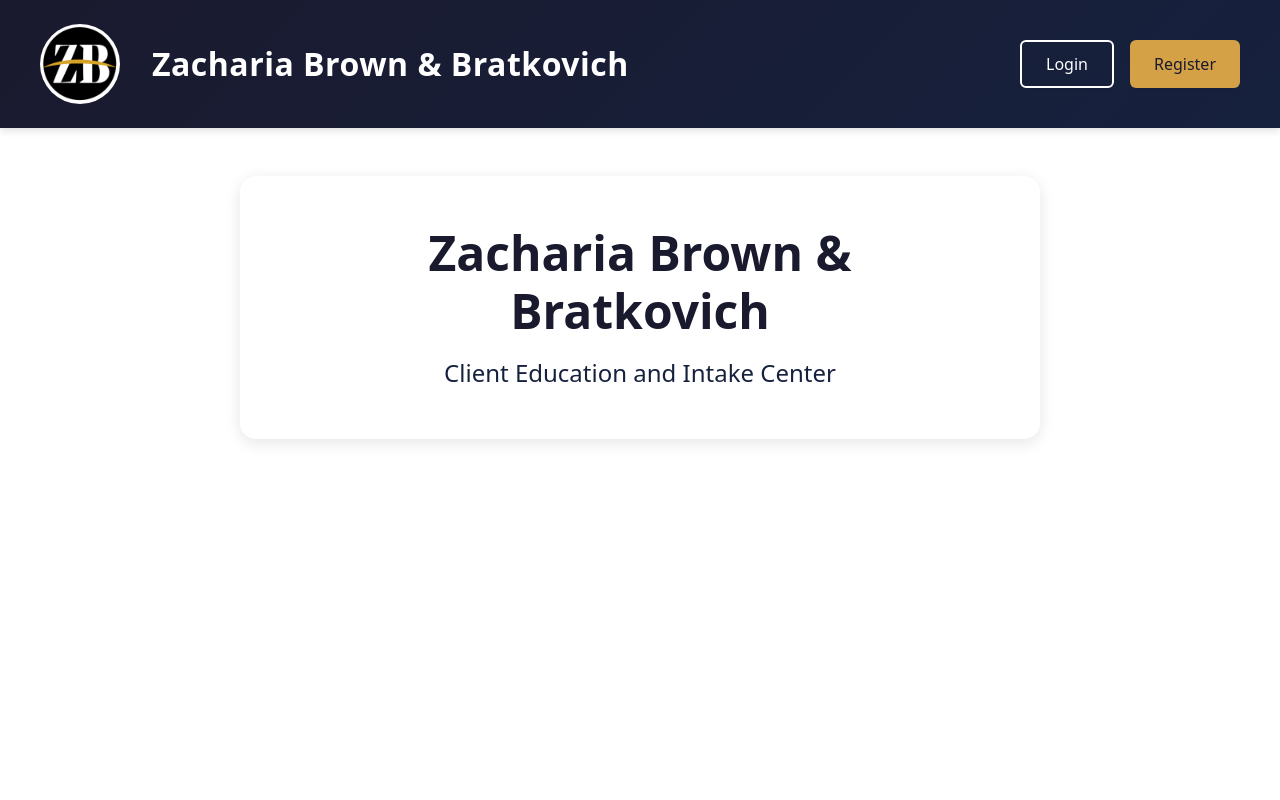
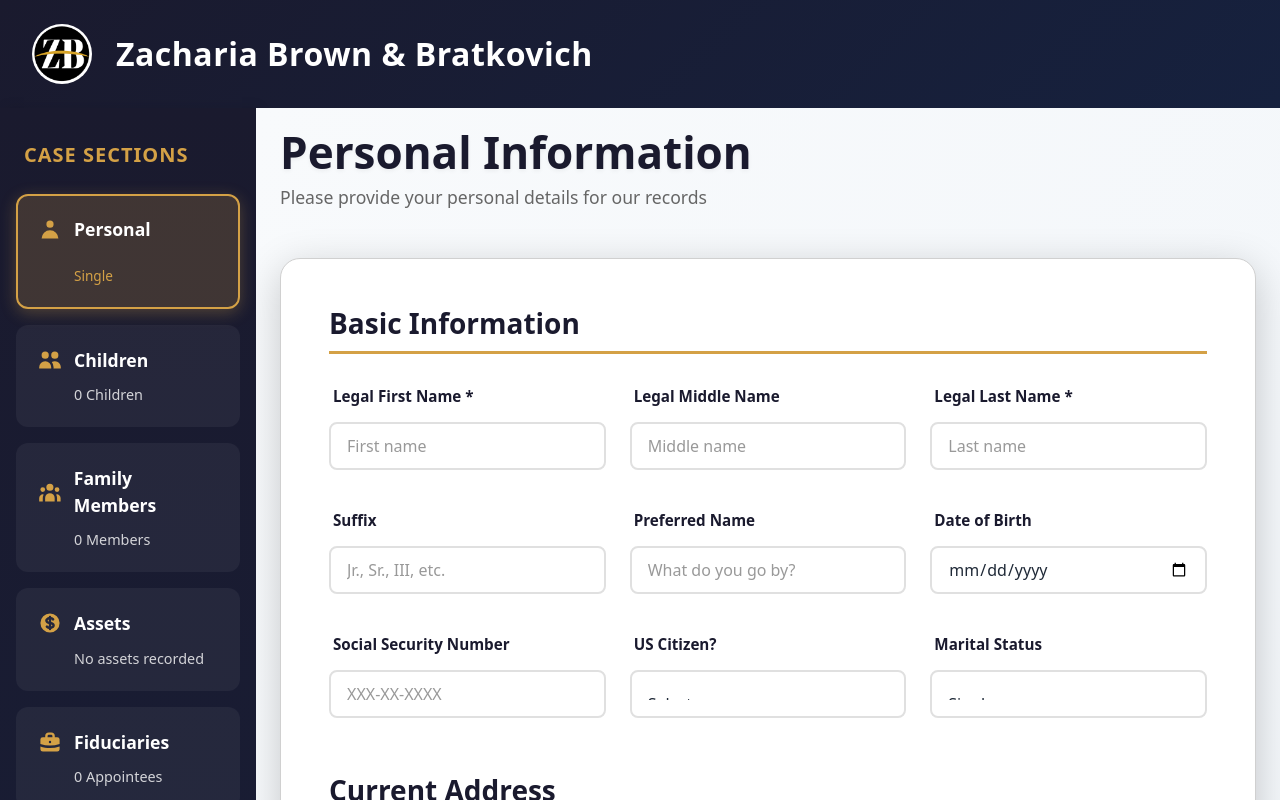
Before and after one commit to CarlZacharia/ZBBIntake, an Angular app: page /mainintake in a window 1280 px wide. Before the commit this address led to /. Shown: the top 800 px of the page. Built offline with nearby package versions, Linux system fonts and the light colour scheme.

Commit message:
10052025-3

```diff
--- a/src/app/app.routes.ts
+++ b/src/app/app.routes.ts
@@ -4,12 +4,13 @@ import { LoginComponent } from './login/login.component';
 import { RegistrationComponent } from './registration/registration.component';
 import { IntakehubComponent } from './private/intakehub/intakehub.component';
 import { PersonalComponent } from './private/personal/personal.component';
+import { MainintakeComponent } from './private/mainintake/mainintake.component';
 
 export const routes: Routes = [
   { path: '', component: MainPublicComponent },
   { path: 'login', component: LoginComponent },
   { path: 'registration', component: RegistrationComponent },
   { path: 'intakehub', component: IntakehubComponent },
-  { path: 'personal', component: PersonalComponent },
+  { path: 'mainintake', component: MainintakeComponent },
   { path: '**', redirectTo: '' }
 ];
--- a/src/app/private/intakehub/intakehub.component.html
+++ b/src/app/private/intakehub/intakehub.component.html
@@ -66,19 +66,19 @@
       <h2 class="section-title">Select Intake Type</h2>
 
       <div class="intake-cards-grid">
-        <div class="intake-card" routerLink="/main" routerLinkActive="router-link-active">
+        <div class="intake-card" routerLink="/mainintake" routerLinkActive="router-link-active">
           <h3>Estate Planning Single</h3>
           <p>Single individual estate planning</p>
         </div>
-        <div class="intake-card" routerLink="/main" routerLinkActive="router-link-active">
+        <div class="intake-card" routerLink="/mainintake" routerLinkActive="router-link-active">
           <h3>Estate Planning Married</h3>
           <p>Married couple estate planning</p>
         </div>
-        <div class="intake-card" routerLink="/main" routerLinkActive="router-link-active">
+        <div class="intake-card" routerLink="/mainintake" routerLinkActive="router-link-active">
           <h3>Elder Law Benefits Single</h3>
           <p>Single individual elder law benefits</p>
         </div>
-        <div class="intake-card" routerLink="/main" routerLinkActive="router-link-active">
+        <div class="intake-card" routerLink="/mainintake" routerLinkActive="router-link-active">
           <h3>Elder Law Benefits Married</h3>
           <p>Married couple elder law benefits</p>
         </div>
@@ -128,5 +128,3 @@
         </div>
       </div>
     </div>
-  </main>
-</div>
--- a/src/app/private/personal/personal.component.css
+++ b/src/app/private/personal/personal.component.css
@@ -2,9 +2,9 @@
 
 /* Override Tailwind/DaisyUI defaults for better spacing and colors */
 
-/* Main container - enhanced background */
+/* Main container - enhanced background with better contrast */
 .personal-container {
-  background: linear-gradient(135deg, #1a1a2e 0%, #16213e 10%, #f5f5f5 10%);
+  background: linear-gradient(135deg, #1a1a2e 0%, #16213e 10%, #5f6162 10%);
   min-height: 100vh;
 }
 
@@ -141,10 +141,15 @@
   font-size: 1.1rem;
 }
 
-/* Card shadow enhancement */
+/* Card shadow enhancement - much stronger contrast */
 :host ::ng-deep .shadow-xl {
-  box-shadow: 0 8px 24px rgba(0, 0, 0, 0.12) !important;
+  box-shadow: 0 10px 40px rgba(0, 0, 0, 0.2) !important;
   border-radius: 1.25rem;
+  border: 1px solid #d0d0d0;
+}
+
+:host ::ng-deep .card {
+  background: #ffffff !important;
 }
 
 /* Form control spacing */
@@ -170,6 +175,7 @@
     opacity: 0;
     transform: translateY(30px);
   }
+
   to {
     opacity: 1;
     transform: translateY(0);
```
